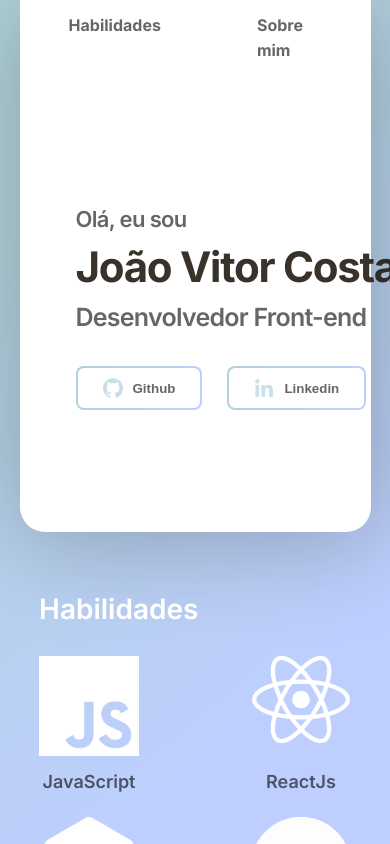
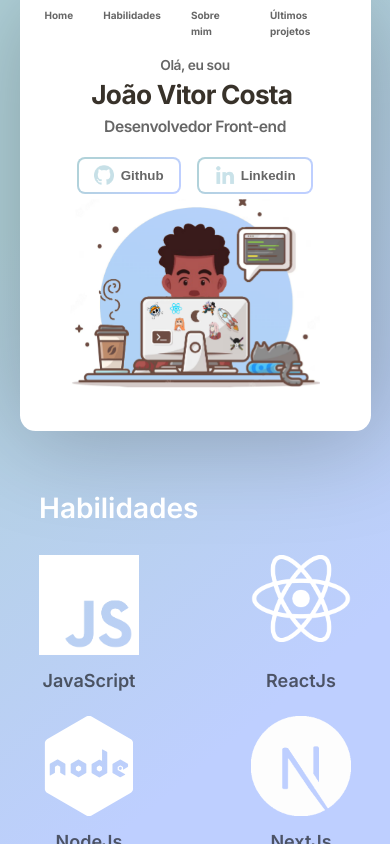
Before and after one commit to Joaovitorcgds/portfoliojv, a Next.js app: page / in a window 390 px wide. Built offline with nearby package versions, Linux system fonts and the light colour scheme.

Commit message:
mudando unidades de medida para rem

```diff
--- a/styles/About.module.css
+++ b/styles/About.module.css
@@ -3,23 +3,34 @@
   justify-content: center;
   align-items: center;
   width: 90vw;
-  padding: 60px 25px;
-  margin-top: 65px;
+  padding: 3.75rem 1.563rem;
+  margin-top: 4.063rem;
   background-color: white;
-  border-radius: 25px ;
+  border-radius: 1.563rem;
+}
+
+.imageAbout{
+  width: 28.125rem;
+  height: auto;
 }
 
 .contentAbout{
-  height: 385px;
+  height: 24.063rem;
   display: flex;
   flex-direction: column;
   justify-content: space-around;
   align-items:center;
 }
 .textAbout{
-  font-size: 18px;
+  font-size: 1.125rem;
   line-height: 135%;
   /* text-align: justify; */
   font-weight: 500;
   color: rgba(0, 0, 0, 0.8);;
 }
+
+@media (max-width: 768px){
+  .containerAbout{
+    flex-wrap: wrap-reverse;
+  }
+}
--- /dev/null
+++ b/styles/Footer.module.css
@@ -0,0 +1,13 @@
+.container{
+  display: flex;
+  justify-content: center;
+  align-items: center;
+  position: relative;
+  bottom: 0;
+  background-color: white;
+  border-radius: 30px;
+  width: 90vw;
+  padding: 13px 2.5em;
+  border-radius: 25px 25px 0 0;
+  margin-top: 35px;
+}
--- a/styles/Header.module.css
+++ b/styles/Header.module.css
@@ -5,21 +5,22 @@
   position: fixed;
   top: 0;
   background-color: white;
-  border-radius: 30px;
+  border-radius: 1.875rem;
   width: 90vw;
-  padding: 13px 2.5em;
-  border-radius: 0px 0px 25px 25px;
+  padding: 0.813rem 2.5em;
+  border-radius: 0px 0px 1.563rem 1.563rem;
   z-index: 10;
 }
 
 .content{
   display: flex;
-  gap: 6em;
+  gap: 6rem;
 }
 
 .liText{
   color: rgba(0, 0, 0, 0.6);
   font-weight: 700;
+  font-size: 1rem;
   line-height: 157%;
   cursor: pointer;
   transition: all ease-in-out .4s;
@@ -28,3 +29,11 @@
 .liText:hover{
   color: brown;
 }
+
+
+@media (max-width: 520px) {
+  .content{
+    display: flex;
+    gap: 3rem;
+  }
+}
--- a/styles/LastProjects.module.css
+++ b/styles/LastProjects.module.css
@@ -3,14 +3,14 @@
   flex-direction: column;
   justify-content: center;
   width: 80vw;
-  margin-top: 60px;
+  margin-top: 50px;
 }
 
 .titleLastProjects{
   font-size: 28px;
   font-weight: 600;
   color: white;
-  margin-bottom: 28px;
+  margin-bottom: 24px;
 }
 
 .contentCardProjects{
@@ -22,7 +22,7 @@
 }
 
 .containerMoreProject{
-  margin-top: 25px;
+  margin-top: 20px;
   align-self: flex-end;
 }
 
--- a/styles/LayoutCSS/Card.module.css
+++ b/styles/LayoutCSS/Card.module.css
@@ -2,8 +2,8 @@
   display: flex;
   flex-direction: column;
   align-items: center;
-  gap: 20px;
-  width: 400px;
+  width: 320px;
+  height: 480px;
   background-color: white;
   border-radius: 10px;
   overflow: hidden;
@@ -32,14 +32,14 @@
 }
 
 .descriptionSkillsProject{
-  font-size: 16px;
-  line-height: 150%;
-  margin-top: 20px;
+  font-size: 15px;
+  line-height: 135%;
+  margin-top: 10px;
 }
 
 .containerLinksProject{
   display: flex;
-  margin: 25px 0 25px 0;
+  margin: 10px 0 10px 0;
   align-items: center;
   gap: 15px;
 }
--- a/styles/Presentation.module.css
+++ b/styles/Presentation.module.css
@@ -3,30 +3,31 @@
   flex-direction: column;
   background-color: white;
   box-shadow: 4px 4px 100px 4px rgba(0, 0, 0, 0.25);
-border-radius: 30px;
+  border-radius: 1.563rem;
   width: 90vw;
-  padding: 140px 3.5em 0 3.5em;
-  border-radius: 25px;
+  padding: 8.75rem 3.5rem 0 3.5rem;
 }
 
 .containerInfo{
   display: flex;
   justify-content: space-between;
   align-items: center;
-  margin-bottom: 55px;
+  margin-bottom: 3.438rem;
 }
 
+
+
 .content{
-  width: 600px;
+  width: 100%;
 }
 
 .title{
   font-weight: 700;
-  font-size: 42px;
+  font-size: 2.625rem;
   line-height: 125%;
   letter-spacing: -0.03em;
   color: #211b12e5;
-  margin: 10px 0;
+  margin: 0.625rem 0;
   padding: 0;
   white-space: nowrap;
   overflow: hidden;
@@ -55,7 +56,7 @@ border-radius: 30px;
 
 .subTitlePresentation{
   font-weight: 600;
-  font-size: 22px;
+  font-size: 1.375rem;
   line-height: 110%;
   letter-spacing: -0.03em;
   color: rgba(0, 0, 0, 0.6);
@@ -63,7 +64,7 @@ border-radius: 30px;
 
 .subTitlePresentation2{
   font-weight: 600;
-  font-size: 25px;
+  font-size: 1.563rem;
   line-height: 110%;
   letter-spacing: -0.03em;
   color: rgba(0, 0, 0, 0.6);
@@ -71,12 +72,12 @@ border-radius: 30px;
 
 .socialNetworks{
   display: flex;
-  gap: 25px;
-  margin-top: 35px;
+  gap: 1.563rem;
+  margin-top: 2.188rem;
 }
 
 .animationImage{
-  width: 450px;
+  width: 28.125rem;
   height: auto;
   animation: go-back 1s infinite alternate ease-in-out;
 }
@@ -93,16 +94,16 @@ from {
 .containerButtonsInfo{
   display: flex;
   justify-content: space-between;
-  gap: 35px;
+  gap: 2.188rem;
   width: 35%;
-  margin: 50px 0px;
+  margin: 3.125rem 0px;
 }
 
 .buttonInfo{
   display: flex;
   align-items: center;
-  gap: 10px;
-  padding: 10px 25px;
+  gap: 0.625rem;
+  padding: 0.625rem 1.563rem;
   color: rgba(0,0,0,.6);
   font-weight: 600;
   background: linear-gradient(white, white) padding-box,
@@ -118,3 +119,33 @@ from {
   color: brown;
   filter: drop-shadow(0px 4px 4px rgba(0, 0, 0, 0.25));
 }
+
+@media (max-width: 768px){
+  .container{
+    padding-top: 5.75rem;
+    align-items: center;
+
+  }
+
+  .containerInfo{
+    gap: 1.563rem;
+    flex-wrap: wrap;
+  }
+
+  .content{
+    display: flex;
+    flex-direction: column;
+    align-items: center;
+  }
+
+  .animationImage{
+    margin: 0 auto;
+  }
+}
+
+
+@media (max-width: 520px) {
+  .animationImage{
+    width: 25rem;
+  }
+}
--- a/styles/globals.css
+++ b/styles/globals.css
@@ -25,3 +25,21 @@ a {
   text-decoration: none;
   margin: 0;
 }
+
+@media (max-width: 768px) {
+  html{
+    font-size: 14px;
+  }
+}
+
+@media (max-width: 520px) {
+  html{
+    font-size: 12px;
+  }
+}
+
+@media (max-width: 400px) {
+  html{
+    font-size: 10px;
+  }
+}
```
